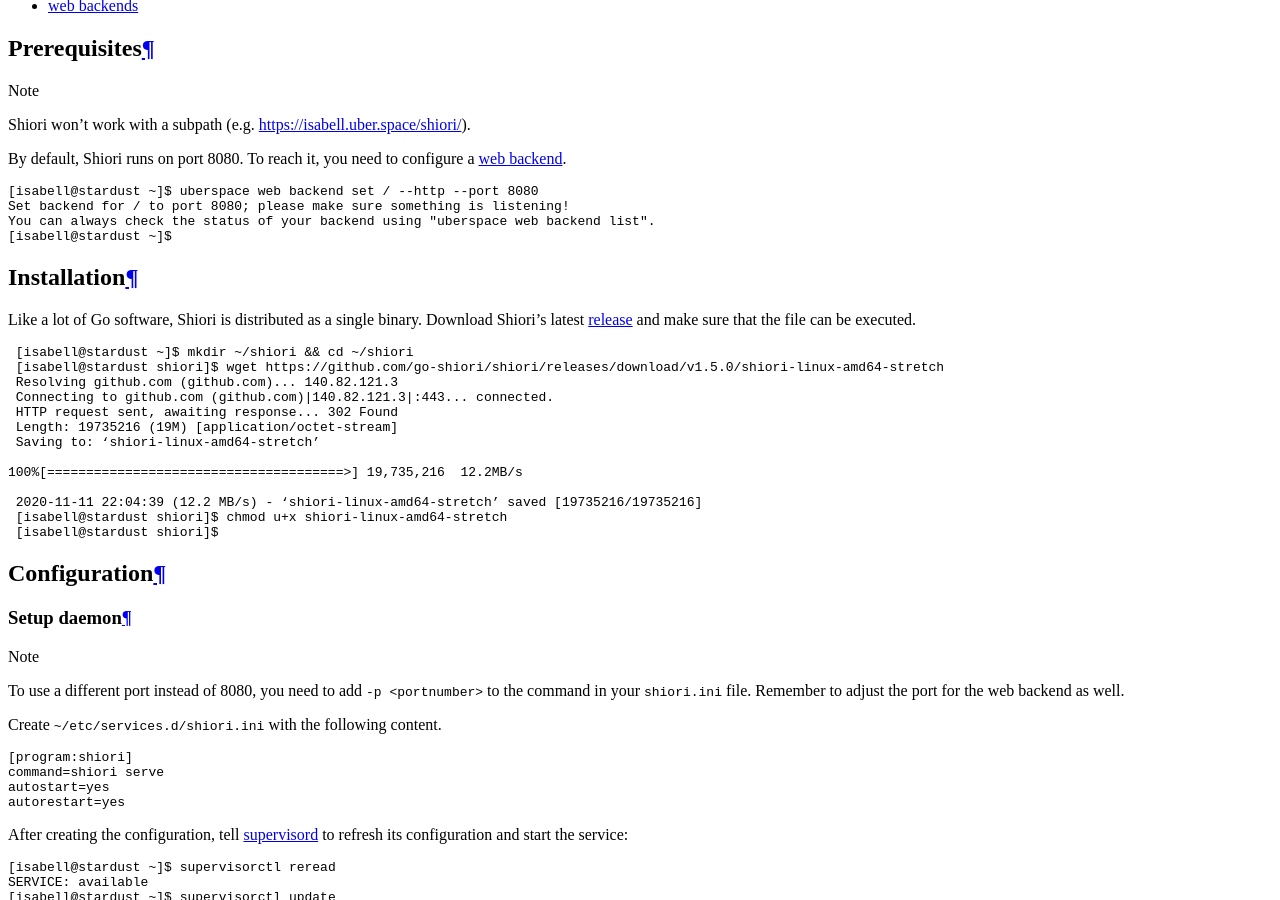
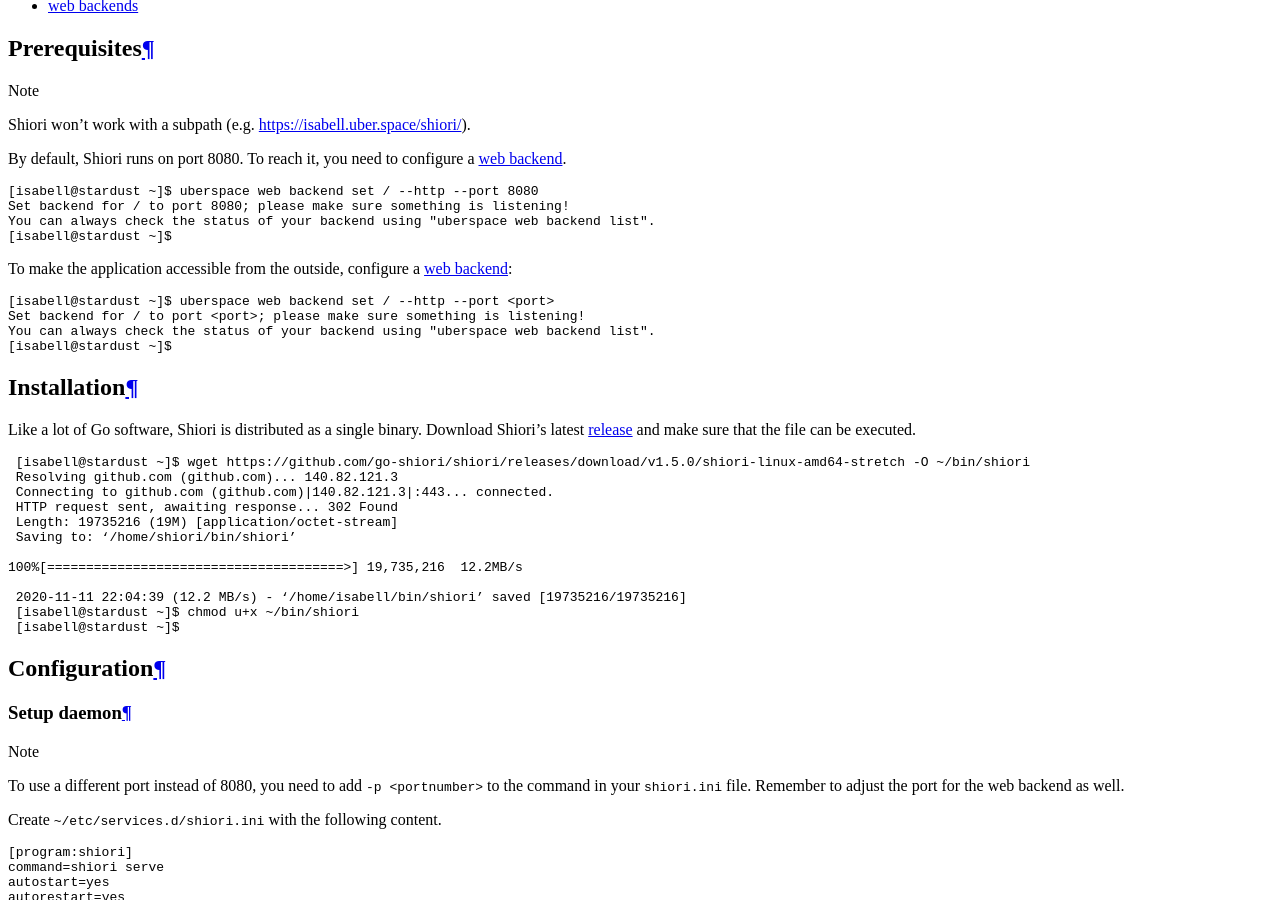
Before and after one commit to Uberspace/lab, a Sphinx documentation site: the page built from source/guide_shiori.rst, in a window 1280 px wide and 900 px high, scrolled down 3945 px. Built offline with Sphinx 7.4.7 and the Read the Docs theme 2.0.0, drawn with Linux system fonts in a browser that asks for light colours.

Commit message:
Update guide_shiori.rst
Saving the binary as "~/bin/shiori" using "wget ... -O ~/bin/shiori" to skip the directory step as suggested

```diff
--- a/source/guide_shiori.rst
+++ b/source/guide_shiori.rst
@@ -40,7 +40,7 @@
   You can always check the status of your backend using "uberspace web backend list".
   [isabell@stardust ~]$
 
-.. _webbackend: https://manual.uberspace.de/web-backends.html
+.. include:: includes/web-backend.rst
 
 Installation
 ============
@@ -49,19 +49,18 @@
 
 .. code-block:: console
 
-  [isabell@stardust ~]$ mkdir ~/shiori && cd ~/shiori
-  [isabell@stardust shiori]$ wget https://github.com/go-shiori/shiori/releases/download/v1.5.0/shiori-linux-amd64-stretch
+  [isabell@stardust ~]$ wget https://github.com/go-shiori/shiori/releases/download/v1.5.0/shiori-linux-amd64-stretch -O ~/bin/shiori
   Resolving github.com (github.com)... 140.82.121.3
   Connecting to github.com (github.com)|140.82.121.3|:443... connected.
   HTTP request sent, awaiting response... 302 Found
   Length: 19735216 (19M) [application/octet-stream]
-  Saving to: ‘shiori-linux-amd64-stretch’
+  Saving to: ‘/home/shiori/bin/shiori’
 
  100%[======================================>] 19,735,216  12.2MB/s
 
-  2020-11-11 22:04:39 (12.2 MB/s) - ‘shiori-linux-amd64-stretch’ saved [19735216/19735216]
-  [isabell@stardust shiori]$ chmod u+x shiori-linux-amd64-stretch
-  [isabell@stardust shiori]$
+  2020-11-11 22:04:39 (12.2 MB/s) - ‘/home/isabell/bin/shiori’ saved [19735216/19735216]
+  [isabell@stardust ~]$ chmod u+x ~/bin/shiori
+  [isabell@stardust ~]$
 
 Configuration
 =============
```
